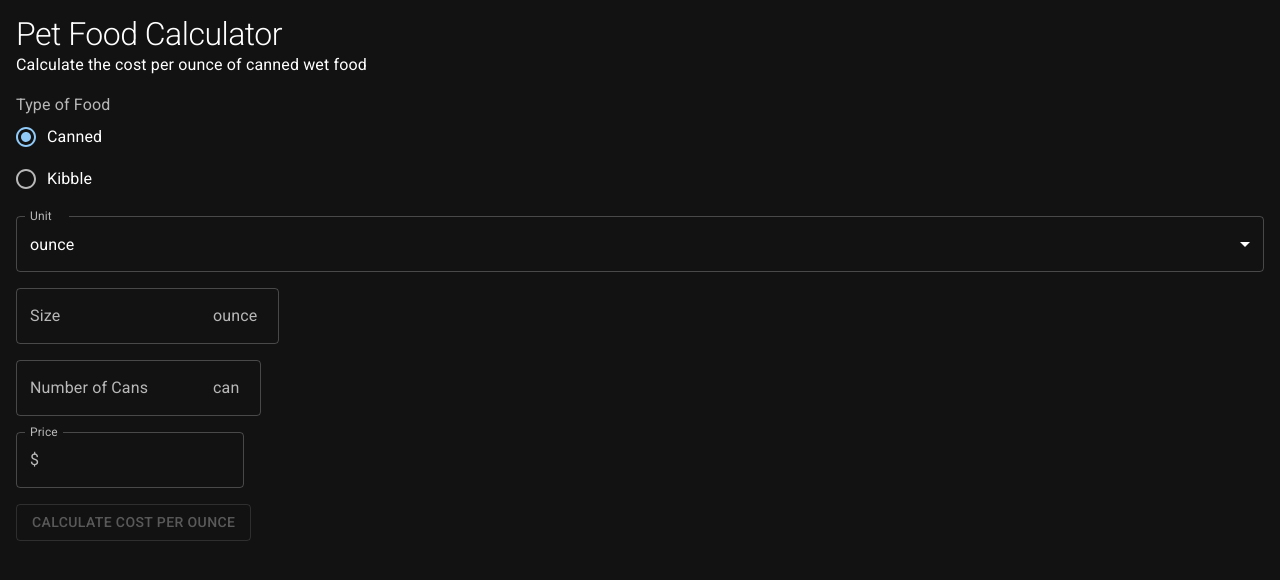
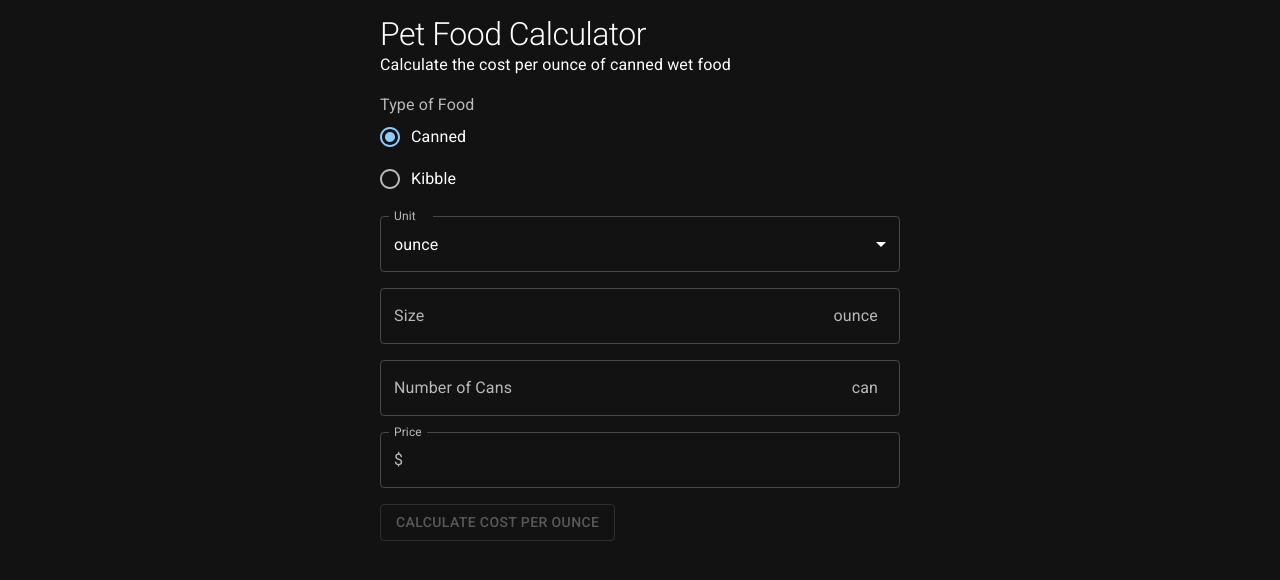
Before and after one commit to jaewebb/pet-food-calculator, a React (Vite) app: page / in a window 1280 px wide. Shown: the top 580 px of the page. Built offline with nearby package versions, Linux system fonts and the light colour scheme.

Commit message:
beautify the layout

```diff
--- a/src/App.tsx
+++ b/src/App.tsx
@@ -1,7 +1,7 @@
 import { ChangeEvent, useMemo, useState } from 'react'
 
 import { CssBaseline, SelectChangeEvent, ThemeProvider } from "@mui/material"
-import { Box, Button, Typography } from "@mui/material"
+import { Box, Button, Container, Typography } from "@mui/material"
 
 import theme from "./theme"
 
@@ -46,6 +46,7 @@
   return (
     <ThemeProvider theme={theme}>
       <CssBaseline />
+        <Container maxWidth="sm">
         <Box sx={{ m: 2 }}>
           <Typography variant="h1">Pet Food Calculator</Typography>
           <Typography variant="body1">Calculate the cost per {foodUnit} of {foodType === 'can' ? 'canned wet food' : 'a bag of dry kibble'}</Typography>
@@ -114,6 +115,7 @@
         <Box sx={{ m: 2 }}>
           { cost ? <div>Cost is {cost} per {foodUnit}</div> : <></>}
         </Box>
+      </Container>
     </ThemeProvider>
   )
 }
--- a/src/components/FoodInput.tsx
+++ b/src/components/FoodInput.tsx
@@ -39,6 +39,7 @@
   return (
     <TextField
       error={error ? true : false}
+      fullWidth
       helperText={error ? error : helperText}
       id={id}
       inputMode='decimal'
```
Lines whose indentation alone changed are shown as unchanged.
